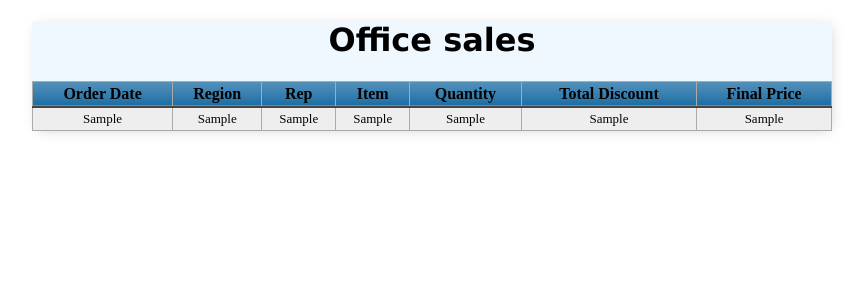
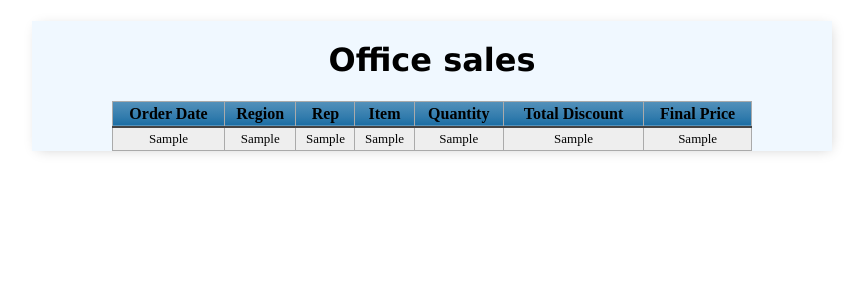
Before and after one commit to nukiska/office_sales, a Django app: template viewer/templates/index.html in a window 1280 px wide. Shown: the top 300 px of the page, without its empty margins (208-1074 px from the left). Run offline with Django 3.2, Linux system fonts and the light colour scheme; the template is opened without the code that fills it: most values are stand-ins (such as "Sample title", 1, 10 or a date in 2020).

Commit message:
modified table selector in index.html

```diff
--- a/viewer/templates/index.html
+++ b/viewer/templates/index.html
@@ -15,11 +15,12 @@
         table {
           border: 1px solid #1C6EA4;
           background-color: #EEEEEE;
-          width: 100%;
+          width: 80%;
           text-align: left;
           border-collapse: collapse;
+          margin: 10px auto;
         }
-        table td, table.blueTable th {
+        table td, table th {
           border: 1px solid #AAAAAA;
           padding: 3px 2px;
         }
@@ -49,10 +50,10 @@
         table tfoot td {
           font-size: 14px;
         }
-        table tfoot .links {
+        table tfoot {
           text-align: right;
         }
-        table tfoot .links a{
+        table tfoot a{
           display: inline-block;
           background: #1C6EA4;
           color: #FFFFFF;
@@ -60,6 +61,7 @@
           border-radius: 5px;
         }
         h1{
+            padding-top: 20px;
             text-align: center;
             font-family: Verdana, Arial, sans-serif;
         }
```
